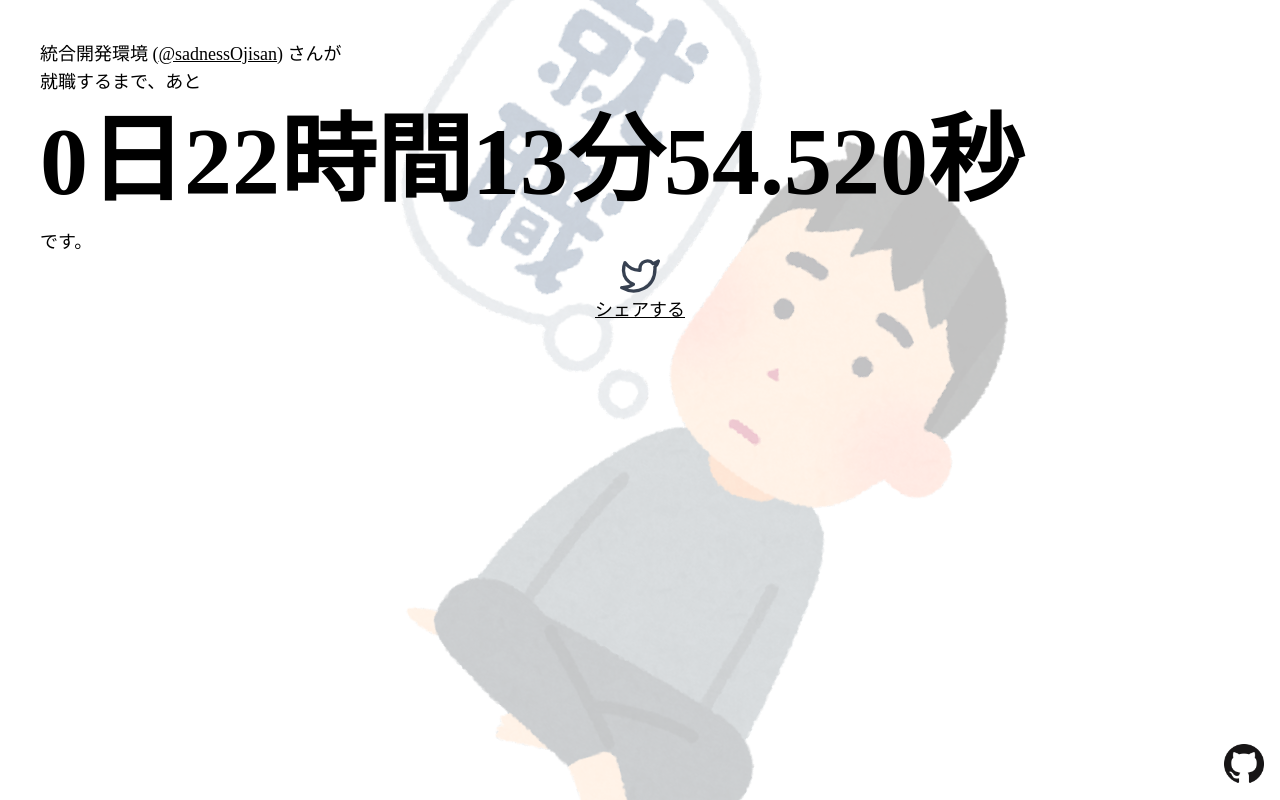
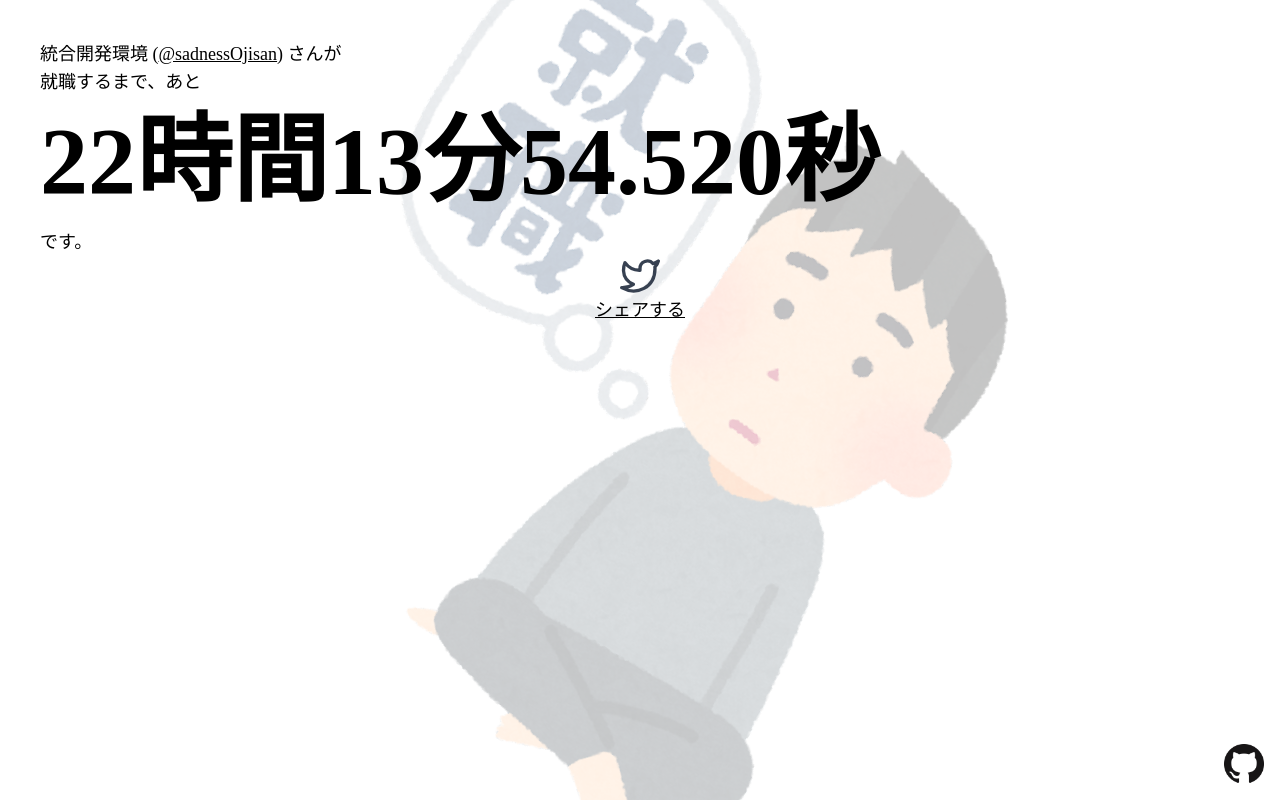
Before and after one commit to miyaoka/employment-ojisan, a Next.js app: page / in a window 1280 px wide. Built offline with nearby package versions, Linux system fonts and the light colour scheme; a web font is replaced by a local one.

Commit message:
omit time units that have no value

```diff
--- a/src/components/CountDown.tsx
+++ b/src/components/CountDown.tsx
@@ -111,10 +111,23 @@ const CountDown: React.FC<Props> = ({ msFromTarget }) => {
   }
   const isBefore = msFromTarget < 0;
   const preText = `就職${isBefore ? "するまで、あと" : "してから"}`;
-  const time = `${date}日${hour}時間${min}分${sec.toFixed(3)}秒`;
+
+  // 大きい順に値が無い時間単位を省き、逆順にする
+  const reducedTime = [date, hour, min, sec.toFixed(3)].reduce(
+    (acc: (number | string)[], curr) => {
+      if (curr === 0 && acc.length === 0) return acc;
+      return [curr, ...acc];
+    },
+    []
+  );
+  // 小さい順に時間単位を適用していく
+  const timeUnit = ["秒", "分", "時間", "日"];
+  const timeText = reducedTime.reduce((acc, curr, i) => {
+    return `${curr}${timeUnit[i]}${acc}`;
+  }, "");
   const noSecTime = `${date}日${hour}時間${min}分`;
   const postText = `${isBefore ? "です" : "経ちました"}。`;
-  const tweetText = `${subject}${preText}${time}${postText}`;
+  const tweetText = `${subject}${preText}${timeText}${postText}`;
   const srText = `${subject}${preText}${noSecTime}${postText}`;
   const imgSrc = `/images/${
     isBefore ? "syusyoku_nayamu_neet_man.png" : "message_syusyoku_omedetou.png"
@@ -131,7 +144,7 @@ const CountDown: React.FC<Props> = ({ msFromTarget }) => {
         {profile}
         <div>{preText}</div>
         <div className="text-[32px] sm:text-[64px] md:text-[72px] lg:text-[96px] font-bold leading-snug">
-          {time}
+          {timeText}
         </div>
         <div>{postText}</div>
       </div>
```
